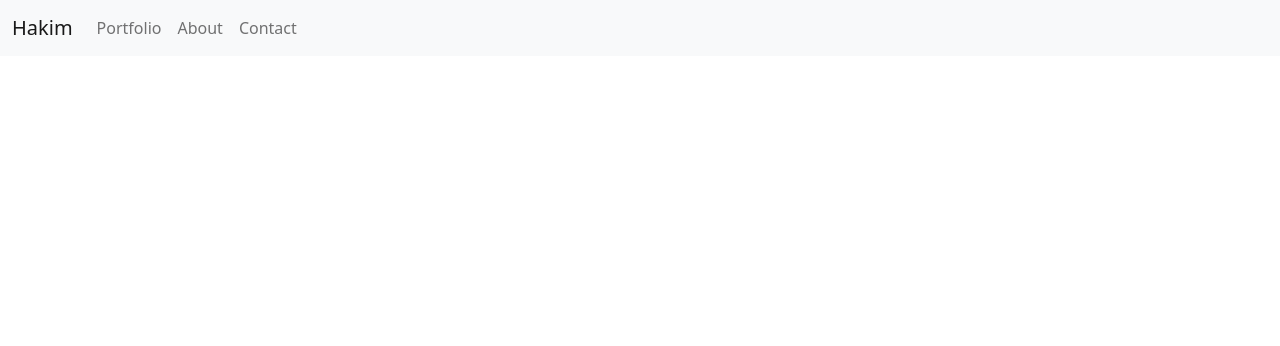
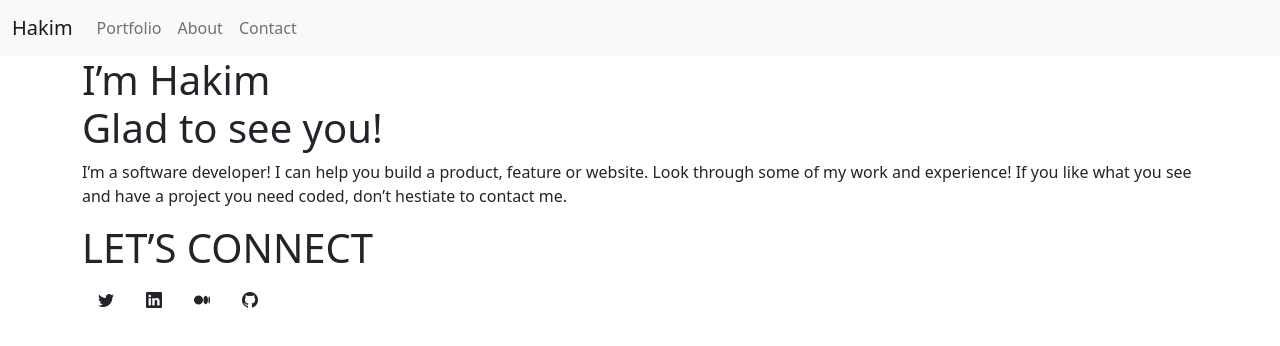
Before and after one commit to teckim/bootstrap-portfolio, a website: page src/index.html in a window 1280 px wide. Drawn offline with nearby package versions, Linux system fonts and the light colour scheme.

Commit message:
Add the headline section

```diff
--- a/src/index.html
+++ b/src/index.html
@@ -12,10 +12,12 @@
       integrity="sha384-EVSTQN3/azprG1Anm3QDgpJLIm9Nao0Yz1ztcQTwFspd3yD65VohhpuuCOmLASjC"
       crossorigin="anonymous"
     />
+    <link rel="stylesheet" href="https://cdn.jsdelivr.net/npm/bootstrap-icons@1.8.1/font/bootstrap-icons.css">
 
     <title>Hakim's bootstrap portfolio</title>
   </head>
   <body>
+    <header>
       <nav class="navbar navbar-expand-lg navbar-light bg-light">
         <div class="container-fluid">
           <a class="navbar-brand" href="/">Hakim</a>
@@ -45,6 +47,25 @@
           </div>
         </div>
       </nav>
+    </header>
+    <section class="headline">
+      <div class="container">
+        <h1>I’m Hakim <br> Glad to see you!</h1>
+       <p>I’m a software developer! I can help you build a product, feature or website. Look through some of my work and experience! If you like what you see and have a project you need coded, don’t hestiate to contact me.</p>
+
+      <h2 class="display-6">LET’S CONNECT</h2>
+
+      <ul class="list-group list-group-horizontal">
+        <li class="list-group-item border-0"><i class="bi bi-twitter"></i></li>
+        <li class="list-group-item border-0"><i class="bi bi-linkedin"></i></li>
+        <li class="list-group-item border-0"><i class="bi bi-medium"></i></li>
+        <li class="list-group-item border-0"><i class="bi bi-github"></i></li>
+      </ul>
+
+      </div>
+
+
+    </section>
 
     <!-- Scripts -->
     <script
```
Lines whose indentation alone changed are shown as unchanged.
